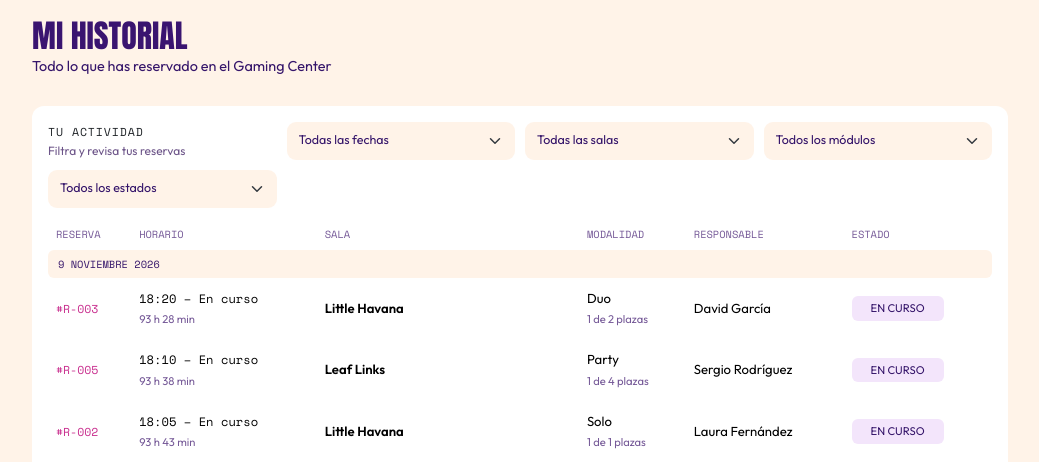
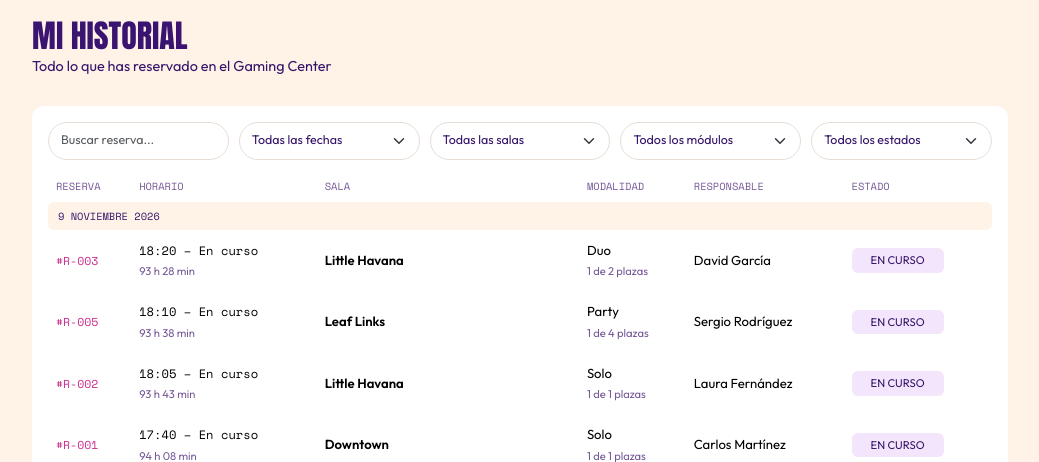
Before and after one commit to pmirofortes/Grup3_DAW2_PJ1_GamingCenter, a PHP site: page /views/historico.php in a window 1280 px wide. Shown: the part 78-540 px from the top of the page, without its empty margins (120-1159 px from the left). Run offline with PHP 8.4, Linux system fonts and the light colour scheme; the visitor is signed in with stand-in values (Sample User, id 1); data comes from the database, SQL or seed files in the repository.

Commit message:
añadí la búsqueda funcional por identificador de reserva, sala, módulo y responsable

```diff
--- a/assets/styles/style.css
+++ b/assets/styles/style.css
@@ -368,30 +368,17 @@ body { margin: 0; font-family: 'Outfit', sans-serif; }
 
 .historial-filtros {
     display: grid;
-    grid-template-columns: repeat(4, minmax(0, 1fr));
+    grid-template-columns: repeat(5, minmax(0, 1fr));
     gap: 10px;
-    align-items: end;
+    align-items: center;
     margin-bottom: 18px;
-}
-
-.historial-filtros-titulo {
-    margin: 0 0 2px;
-    font: 0.72rem 'Space Mono', monospace;
-    letter-spacing: 0.08em;
-    text-transform: uppercase;
-}
-
-.historial-filtros-ayuda {
-    margin: 0;
-    color: #6d5589;
-    font-size: 0.75rem;
 }
 
 .historial-filtro {
     min-height: 38px;
-    border: 0;
-    border-radius: 9px;
-    background-color: #fff3e8;
+    border: 1px solid #e6ddd6;
+    border-radius: 999px;
+    background-color: #fff;
     color: #35156a;
     font-size: 0.78rem;
 }
@@ -484,10 +471,6 @@ body { margin: 0; font-family: 'Outfit', sans-serif; }
         grid-template-columns: repeat(2, minmax(0, 1fr));
     }
 
-    .historial-filtros-intro {
-        grid-column: 1 / -1;
-    }
-
     .historial-panel {
         min-height: 280px;
         padding: 12px;
--- a/views/historico.php
+++ b/views/historico.php
@@ -6,6 +6,12 @@ $idSala = filter_input(INPUT_GET, 'id_sala', FILTER_VALIDATE_INT, ['options' =>
 $idModulo = filter_input(INPUT_GET, 'id_modulo', FILTER_VALIDATE_INT, ['options' => ['min_range' => 1]]);
 $idSala = ($idSala === false || $idSala === null) ? null : $idSala;
 $idModulo = ($idModulo === false || $idModulo === null) ? null : $idModulo;
+
+$busqueda = $_GET['buscar'] ?? '';
+if (!is_string($busqueda)) {
+    $busqueda = '';
+}
+$busqueda = trim($busqueda);
 
 $periodos = ['todas', 'hoy', 'semana', 'mes'];
 $periodo = $_GET['periodo'] ?? 'todas';
@@ -39,6 +45,17 @@ if ($idSala !== null) {
 if ($idModulo !== null) {
     $condiciones[] = 'm.id_modulo = :id_modulo';
     $parametros[':id_modulo'] = $idModulo;
+}
+if ($busqueda !== '') {
+    $condiciones[] = "(CONCAT('#R-', LPAD(o.id_ocupacion, 3, '0')) LIKE :buscar_id
+                       OR s.nombre LIKE :buscar_sala
+                       OR m.nombre LIKE :buscar_modulo
+                       OR CONCAT(g.nom_real, ' ', g.cognom_real) LIKE :buscar_responsable)";
+    $terminoBusqueda = '%' . $busqueda . '%';
+    $parametros[':buscar_id'] = $terminoBusqueda;
+    $parametros[':buscar_sala'] = $terminoBusqueda;
+    $parametros[':buscar_modulo'] = $terminoBusqueda;
+    $parametros[':buscar_responsable'] = $terminoBusqueda;
 }
 if ($periodo === 'hoy') {
     $condiciones[] = 'o.fecha_inicio >= CURRENT_DATE';
@@ -117,9 +134,10 @@ function formatoFechaGrupo($fecha)
 
         <section class="card historial-panel" aria-label="Historial de reservas">
             <form method="get" action="historico.php" class="historial-filtros">
-                <div class="historial-filtros-intro">
-                    <h2 class="historial-filtros-titulo">Tu actividad</h2>
-                    <p class="historial-filtros-ayuda">Filtra y revisa tus reservas</p>
+                <div>
+                    <label class="visually-hidden" for="buscar">Buscar reservas</label>
+                    <input class="form-control historial-filtro" type="search" id="buscar" name="buscar"
+                           placeholder="Buscar reserva..." value="<?= htmlspecialchars($busqueda, ENT_QUOTES, 'UTF-8') ?>">
                 </div>
                 <div>
                     <label class="visually-hidden" for="periodo">Filtrar por fecha</label>
```
